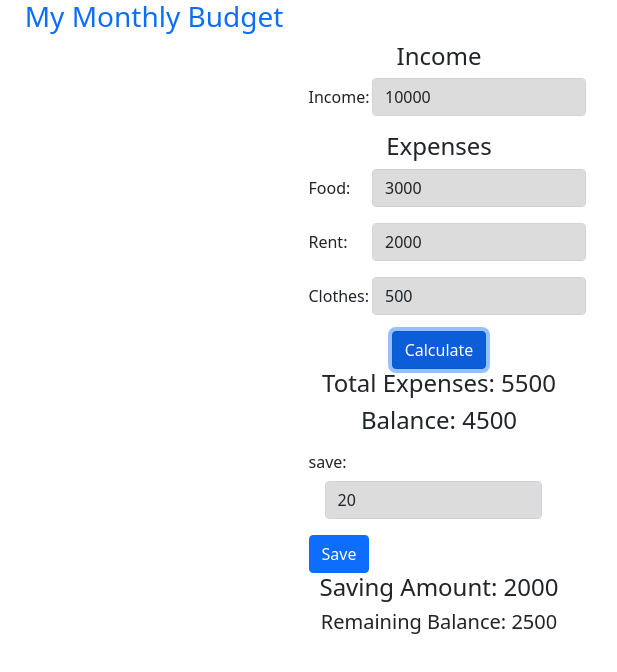
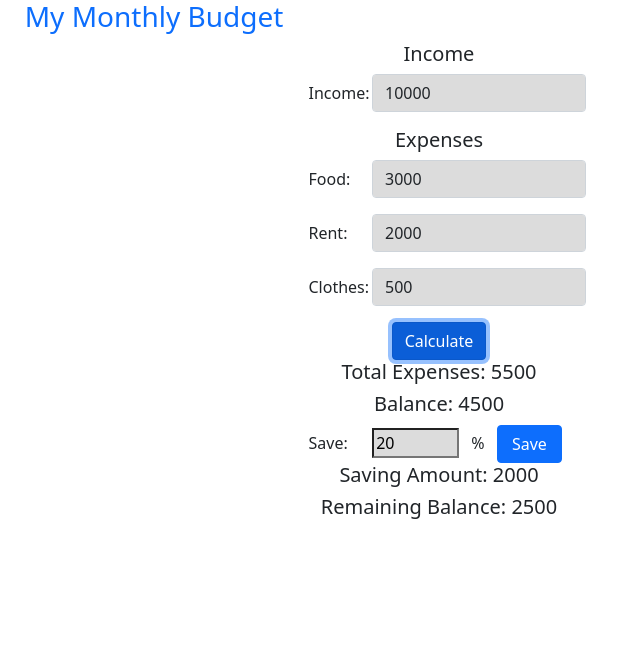
Before and after one commit to Mamun-NSU/salary-budget, a plain HTML site: page index.html in a window 1280 px wide. Both pictures are taken after a click on the button "Calculate". Shown: the full height of the page, 486-1103 px from the left. Drawn offline with nearby package versions, Linux system fonts and the light colour scheme.

Commit message:
bonus part with function completed

```diff
--- a/index.html
+++ b/index.html
@@ -21,7 +21,7 @@
                 </div>
                 <div class="col-lg-6 w-25 mx-auto">
                     <form>
-                        <h4 class="text-center">Income</h4>
+                        <h5 class="text-center">Income</h5>
                         <div class="row mb-3">
                             <label for="income-input" class="col-sm-2 col-form-label">Income:</label>
                             <div class="col-sm-10">
@@ -29,7 +29,7 @@
                                     value="10000">
                             </div>
                         </div>
-                        <h4 class="text-center">Expenses</h4>
+                        <h5 class="text-center">Expenses</h5>
                         <div class="row mb-3">
                             <label for="food-input" class="col-sm-2 col-form-label">Food:</label>
                             <div class="col-sm-10">
@@ -56,24 +56,22 @@
                         </div>
                     </form>
                     <div class="text-center">
-                        <h4>Total Expenses: <span id="expenses-total">5500</span></h4>
-                        <h4>Balance: <span id="balance_after_expenses">4500</span></h4>
+                        <h5>Total Expenses: <span id="expenses-total">5500</span></h5>
+                        <h5>Balance: <span id="balance_after_expenses">4500</span></h5>
                     </div>
                     <form class="row g-3">
 
                         <div class="col-auto">
-                            <label for="" class="col-sm-2 col-form-label">save:</label>
-                            <div class="col-sm-10">
-                                <input id="" type="text" class="form-control mx-3 input-field-bg" value="20">
-                            </div>
+                            <label for="save-input" class="col-sm-2 col-form-label">Save:</label>
+                            <input id="save-input" type="text" class="col-sm-4 ms-3 input-field-bg" value="20">
+                            <span class="col-sm-2 mx-2">%</span>
+                            <button id="save-button" type="button" class="btn btn-primary col-sm-3">Save</button>
                         </div>
-                        <div class="col-auto">
-                            <button id="" type="button" class="btn btn-primary ">Save</button>
-                        </div>
+
                     </form>
                     <div class="text-center">
-                        <h4>Saving Amount: <span id="saving-total">2000</span></h4>
-                        <h5>Remaining Balance: <span id="balance_after_saving">2500</span></h5>
+                        <h5>Saving Amount: <span id="saving-total">2000</span></h5>
+                        <h5>Remaining Balance: <span id="Remaining-balance">2500</span></h5>
                     </div>
                 </div>
             </div>
--- a/javascript/script.js
+++ b/javascript/script.js
@@ -6,37 +6,59 @@ function getInputAmount(expensesSector) {
     return SectorInputAmount;
 }
 
+function updateBalance(){
+
+    // find total income amount
+    const incomeInputAmount = getInputAmount('income');
+
+    // find food expenses amount
+    const foodInputAmount = getInputAmount('food');
+
+    // find rent expenses amount
+    const rentInputAmount = getInputAmount('rent');
+
+    // find clothes expenses amount
+    const clothesInputAmount = getInputAmount('clothes');
+
+    //calculate total expenses amount
+    const  calculateTotalExpenses = foodInputAmount + rentInputAmount + clothesInputAmount;
+
+    // update expenses total
+    const expensesTotal = document.getElementById('expenses-total');
+    expensesTotal.innerText = calculateTotalExpenses;
+
+    // update balance after expenses total
+    const balance = incomeInputAmount - calculateTotalExpenses;
+
+    return balance;
+}
 
 // handel calculate button event
 document.getElementById('calculate-button').addEventListener('click', function () {
 
-    // find food expenses amount
-    /* const foodInput = document.getElementById('food-input');
-    const foodInputText = foodInput.value;
-    const foodInputAmount = parseInt(foodInputText); */
+    // update balance after expenses total
+    const balance = updateBalance();
+    const balanceAfterExpenses = document.getElementById('balance_after_expenses');
+    balanceAfterExpenses.innerText = balance;
 
-    const foodInputAmount = getInputAmount('food');
+});
 
 
-    // find rent expenses amount
-    /*  const rentInput = document.getElementById('rent-input');
-     const rentInputText = rentInput.value;
-     const rentInputAmount = parseInt(rentInputText); */
+document.getElementById('save-button').addEventListener('click', function(){
 
-    const rentInputAmount = getInputAmount('rent');
+    // find income amount & save percentage
+    const incomeInputAmount = getInputAmount('income');
+    const saveInputPercentage = getInputAmount('save');
 
-    // find clothes expenses amount
-    /* const clothesInput = document.getElementById('clothes-input');
-    const clothesInputText = clothesInput.value;
-    const clothesInputAmount = parseInt(clothesInputText); */
+    // update save amount
+    const saveAmount = incomeInputAmount * (saveInputPercentage / 100);
+    const savingTotal = document.getElementById('saving-total');
+    savingTotal.innerText = saveAmount;
 
-    const clothesInputAmount = getInputAmount('clothes');
+    // update remaining amount
+    const remainingBalance = updateBalance() - saveAmount;
+    const remainingTotal = document.getElementById('Remaining-balance');
+    remainingTotal.innerText = remainingBalance;
 
-    //calculate total amount
-    const calculateTotalAmount = foodInputAmount + rentInputAmount + clothesInputAmount;
-
-    // update expenses total
-    const expensesTotal = document.getElementById('expenses-total');
-    expensesTotal.innerText = calculateTotalAmount;
 
 })
```
